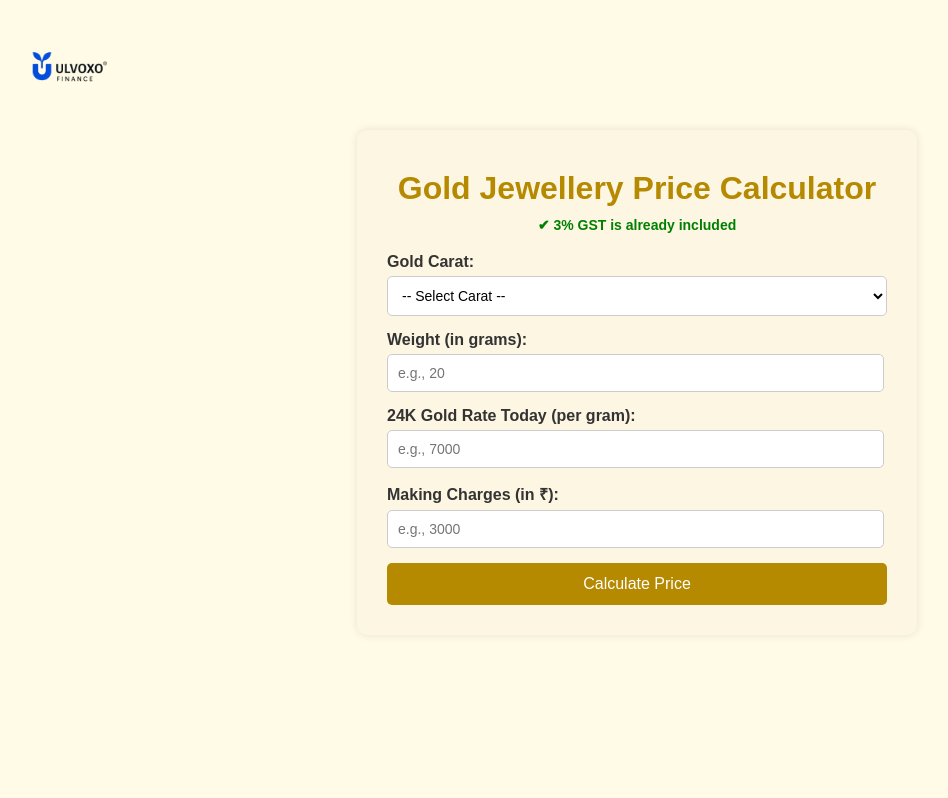
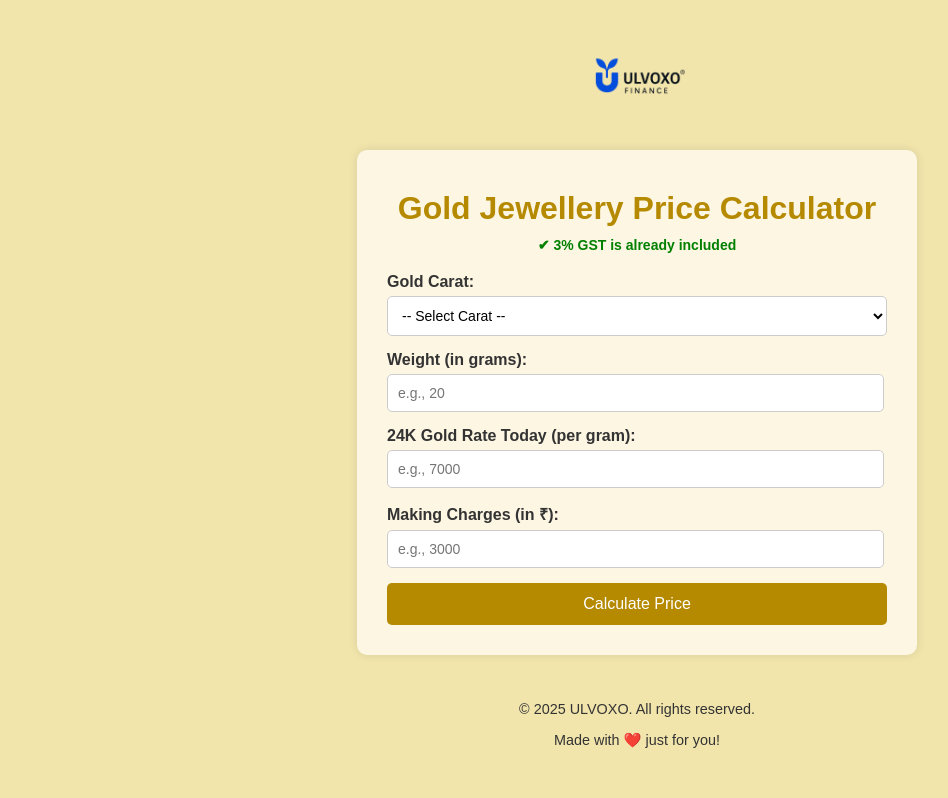
Before and after one commit to COMEONSOM/Gold-Jewellery-Price-Calculator, a plain HTML site: page index.html in a window 1280 px wide. Shown: the whole page, without its empty margins (3-951 px from the left). Drawn offline with Linux system fonts and the light colour scheme.

Commit message:
updated color code

```diff
--- a/index.html
+++ b/index.html
@@ -53,6 +53,12 @@
     </main>
   </div>
 
+  <!-- ========== Footer ========== -->
+  <footer class="site-footer">
+    <p>&copy; 2025 ULVOXO. All rights reserved.</p>
+    <p>Made with ❤️ just for you!</p>
+  </footer>
+
   <script src="script.js"></script>
 </body>
 </html>
--- a/style.css
+++ b/style.css
@@ -1,5 +1,5 @@
 :root {
-  --bg-color: #fffbe6;
+  --bg-color: #f1e5ac;
   --container-bg: #fdf6e3;
   --primary-color: #b58900;
   --primary-dark: #a57706;
@@ -37,13 +37,11 @@ header {
 }
 
 .logo {
-  width: 100px;
-
-  height: 100px;
+  max-width: 100%;
+  max-height: 120px;
   display: block;
-  border-radius: 50%;
+  margin: auto;
   margin-bottom: 10px;
-  text-indent: -9999px;
 }
 
 h1 {
@@ -104,3 +102,13 @@ button {
 button:hover {
   background-color: var(--primary-dark);
 }
+
+/* ───────── Footer ───────── */
+.site-footer {
+  background: var(--white);
+  text-align: center;
+  padding: 2rem 1rem;
+  margin-top: var(--section-gap);
+  font-size: 0.9rem;
+  color: var(--muted-text);
+}
```
